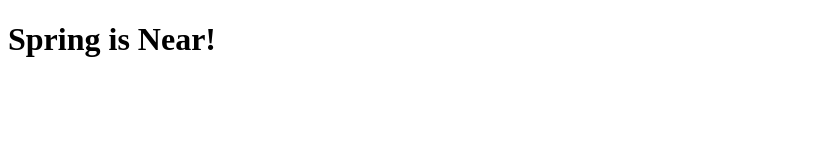
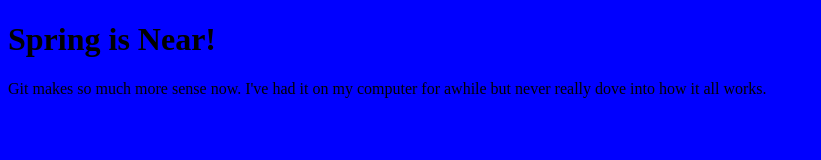
Before and after one commit to Eggs-n-Jakey/Spring, a plain HTML site: page index.html in a window 1280 px wide. Shown: the whole page, without its empty margins (0-821 px from the left). Drawn offline with Linux system fonts and the light colour scheme.

Commit message:
added paragraph and a style sheet

```diff
--- a/index.html
+++ b/index.html
@@ -3,12 +3,15 @@
     <head>
         <title>Git Practice</title>
         <meta charset="UTF-8">
-    </head>
+        <link href="stylesheetgit.css" rel="stylesheet">
+        </head>
     <body>
         <header>
             <h1>Spring is Near!</h1>
         </header>
 
+        <p>Git makes so much more sense now. I've had it on my computer for awhile but never really dove into how it all works.</p>
+
     </body>
 
 </html>
--- /dev/null
+++ b/stylesheetgit.css
@@ -0,0 +1,3 @@
+html {
+    background-color: blue;
+}
```
